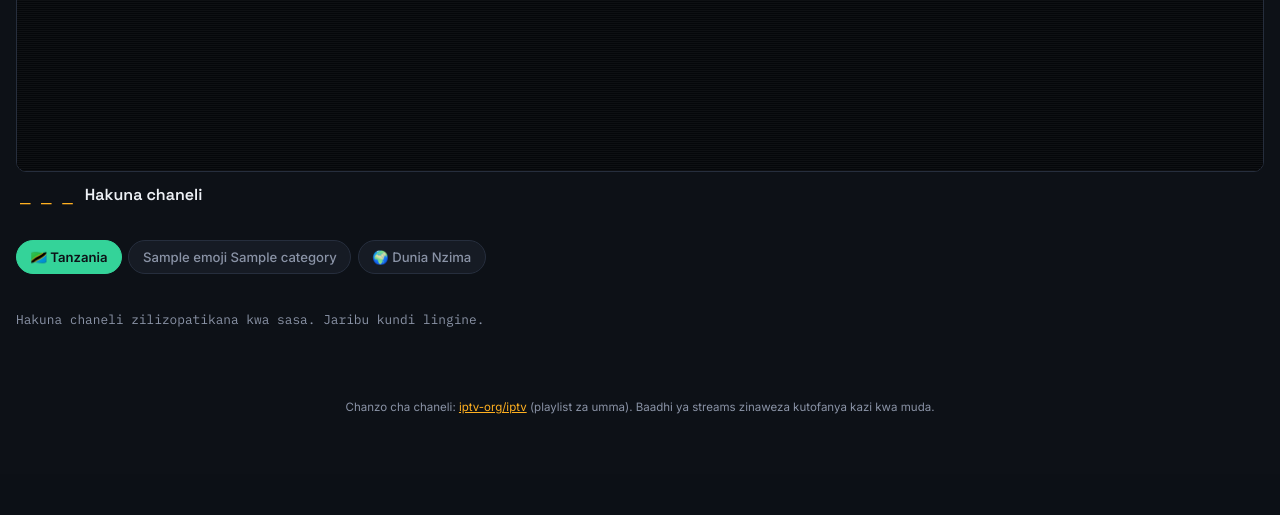
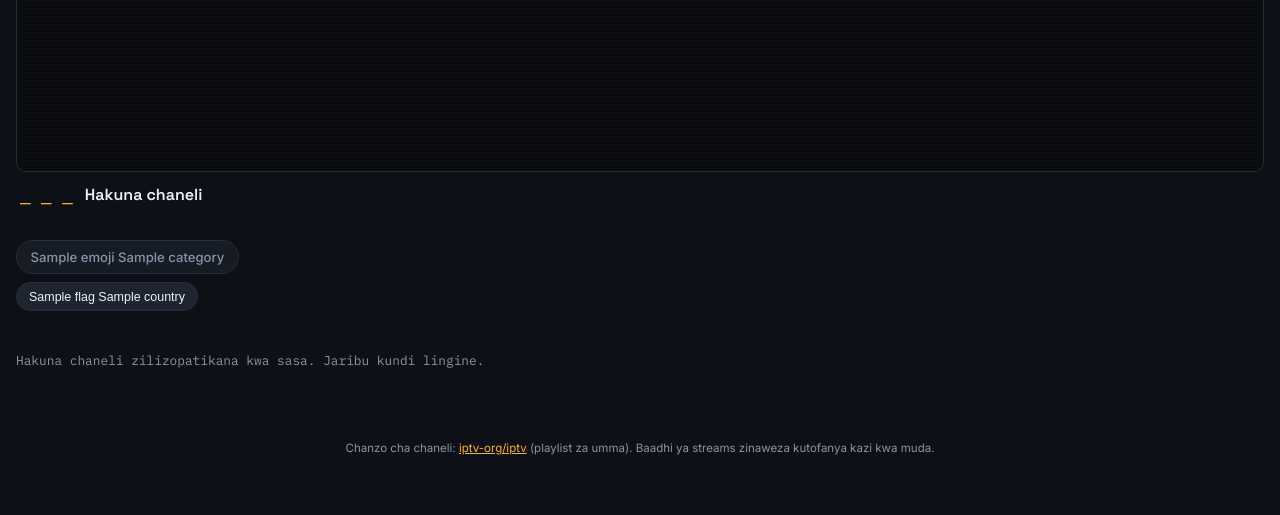
Before and after one commit to tonticha9/Runda-Tv, a Flask app: template templates/index.html in a window 1280 px wide. Shown: the part 604-1119 px from the top of the page. Before the commit the page ends 1018 px from the top, so only its background shows below. Run offline with Flask 3, Linux system fonts and the light colour scheme; the template is opened without the code that fills it: most values are stand-ins (such as "Sample title", 1, 10 or a date in 2020); data that the repository does not hold is empty; some libraries are stand-ins or nearby versions.

Commit message:
Refactor tab and button elements in index.html

```diff
--- a/templates/index.html
+++ b/templates/index.html
@@ -46,16 +46,14 @@
 </section>
 
 <nav class="tabs" id="tabs">
-  <button class="tab active" data-tab="tanzania">🇹🇿 Tanzania</button>
   {% for slug, c in categories.items() %}
   <button class="tab" data-tab="{{ slug }}">{{ c.emoji }} {{ c.label }}</button>
   {% endfor %}
-  <button class="tab" data-tab="world">🌍 Dunia Nzima</button>
 </nav>
 
-<div class="world-picker" id="worldPicker" hidden>
+<div class="world-picker" id="worldPicker">
   {% for c in countries %}
-  <button class="chip" data-country="{{ c.code }}">{{ c.flag }} {{ c.label }}</button>
+  <button class="chip{{ ' active' if c.code == 'tz' else '' }}" data-country="{{ c.code }}">{{ c.flag }} {{ c.label }}</button>
   {% endfor %}
 </div>
 
```
